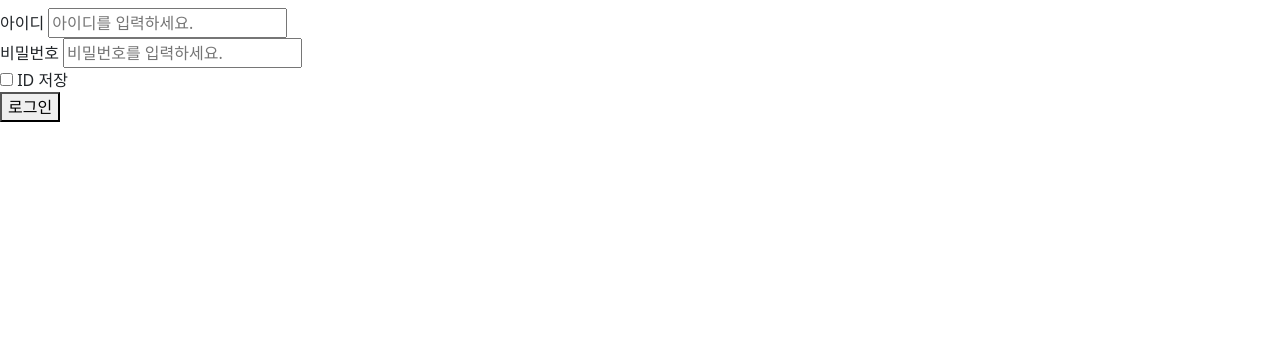
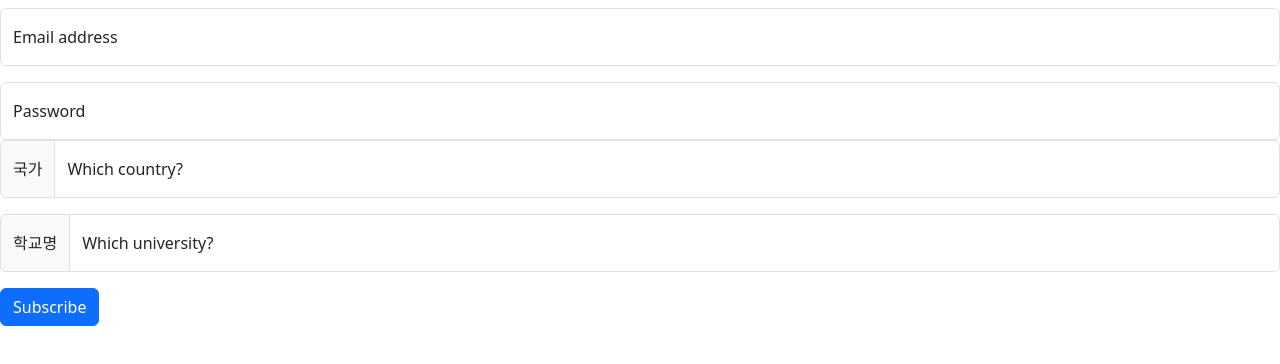
Before and after one commit to henrie-j-kim/exchangereports, a plain HTML site: page index.html in a window 1280 px wide. Drawn offline with nearby package versions, Linux system fonts and the light colour scheme.

Commit message:
Update index.html

```diff
--- a/index.html
+++ b/index.html
@@ -27,26 +27,33 @@
 
 <div id="main_container">
 	<!--login_form-->
-	<form method="POST" action="loginAction" name="LoginForm" id="LoginForm">
-	<div class="login_form">
-		<div class="login_area">
-			<div class="id_area">
-				<label for="userid" class="sp_img">아이디</label>
-				<input type="text" id="userid" name="userid" placeholder="아이디를 입력하세요." />
-			</div>
-			<div class="pw_area"><label for="userpw" class="sp_img">비밀번호</label>
-				<input type="password" id="userpwd" name="userpwd" placeholder="비밀번호를 입력하세요." />
-			</div>
-			<div class="login_chk login_chk input_sp_img">
-				<input type="checkbox" id="saveid" name="saveid"/>
-				<label for="saveid" class="sp_img">ID 저장</label>
-			</div>
+	<div class="form-floating mb-3">
+		<input type="email" class="form-control" id="floatingInput" placeholder="name@example.com">
+		<label for="floatingInput">Email address</label>
+	</div>
+	<div class="form-floating">
+		<input type="password" class="form-control" id="floatingPassword" placeholder="Password">
+		<label for="floatingPassword">Password</label>
+	</div>
+	<!--//login_form-->
+	<div class="input-group mb-3">
+		<span class="input-group-text">국가</span>
+		<div class="form-floating">
+			<input type="text" class="form-control" id="floatingInputGroup1" placeholder="Username">
+			<label for="floatingInputGroup1">Which country?</label>
 		</div>
-		<button type="button" id="loginBtn" class="login_btn" onClick="loginBtnClick()">
-			<span>로그인</span>
-		</button>
-		<!--p style="margin: 0 0 20px 0; text-align: center; color: #FF5722; line-height: 150%;">로그인 오류시에는 모든 브라우저 창을 닫으시고,<br/>새 창에서   http://eportal.skku.edu 로 접속하시면 됩니다.</p-->
 	</div>
-	</form>
-	<!--//login_form-->
+	<div class="input-group mb-3">
+		<span class="input-group-text">학교명</span>
+		<div class="form-floating">
+			<input type="text" class="form-control" id="floatingInputGroup1" placeholder="Username">
+			<label for="floatingInputGroup1">Which university?</label>
+		</div>
+	</div>
+	<button type="button" class="btn btn-primary">Subscribe</button>
+
+
+
+
+
 </div>
```
